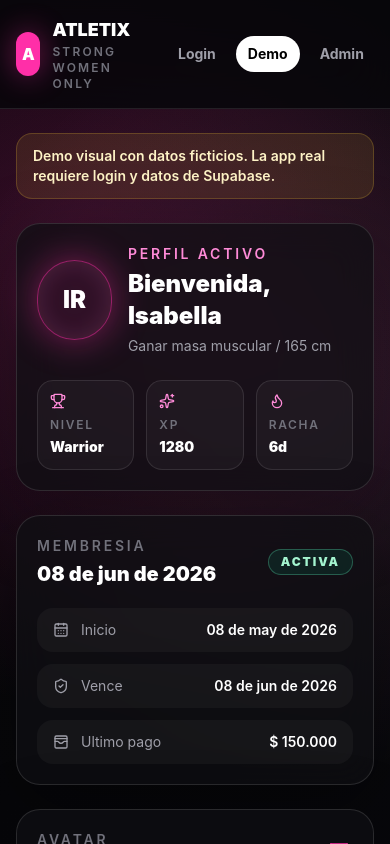
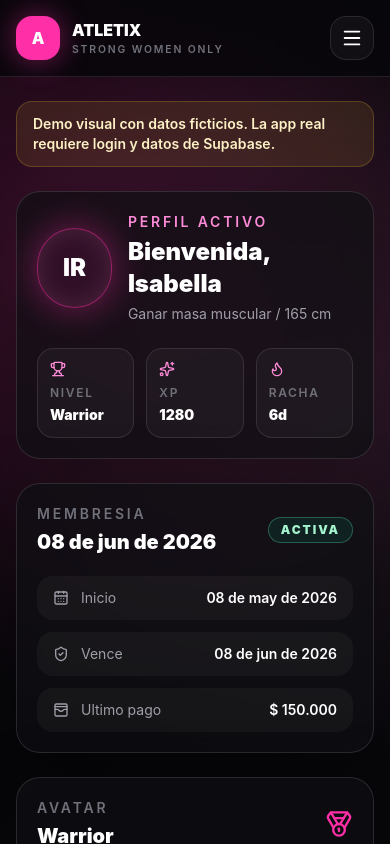
Before and after one commit to atletixsaiapp-spec/atletix, a Next.js app: page /demo in a window 390 px wide. Shown: the top 844 px of the page. Built offline with nearby package versions, Linux system fonts and the light colour scheme.

Commit message:
Add responsive mobile navigation

```diff
--- a/src/app/admin/page.tsx
+++ b/src/app/admin/page.tsx
@@ -15,7 +15,8 @@ import {
   UsersRound,
 } from "lucide-react";
 import { createMemberAccount } from "@/app/admin/actions";
-import { StatusBadge, TopNav } from "@/components/brand-nav";
+import { StatusBadge } from "@/components/ui/atoms/status-badge";
+import { TopNav } from "@/components/ui/organisms/top-nav";
 import {
   type AdminDashboardMember,
   getAdminDashboardData,
--- a/src/app/clientes/[id]/page.tsx
+++ b/src/app/clientes/[id]/page.tsx
@@ -14,7 +14,8 @@ import {
   Scale,
   Sparkles,
 } from "lucide-react";
-import { StatusBadge, TopNav } from "@/components/brand-nav";
+import { StatusBadge } from "@/components/ui/atoms/status-badge";
+import { TopNav } from "@/components/ui/organisms/top-nav";
 import { requireAdmin } from "@/lib/auth";
 import {
   formatCurrency,
--- a/src/app/dashboard/page.tsx
+++ b/src/app/dashboard/page.tsx
@@ -1,6 +1,6 @@
 import Link from "next/link";
 import { Dumbbell, MailCheck } from "lucide-react";
-import { TopNav } from "@/components/brand-nav";
+import { TopNav } from "@/components/ui/organisms/top-nav";
 import { requireUser } from "@/lib/auth";
 
 export default async function DashboardPage() {
--- a/src/app/demo/page.tsx
+++ b/src/app/demo/page.tsx
@@ -13,7 +13,8 @@ import {
   UserRound,
   WalletCards,
 } from "lucide-react";
-import { StatusBadge, TopNav } from "@/components/brand-nav";
+import { StatusBadge } from "@/components/ui/atoms/status-badge";
+import { TopNav } from "@/components/ui/organisms/top-nav";
 import {
   formatCurrency,
   formatShortDate,
--- a/src/app/reset-password/page.tsx
+++ b/src/app/reset-password/page.tsx
@@ -1,5 +1,5 @@
 import { ResetPasswordForm } from "@/components/auth/reset-password-form";
-import { TopNav } from "@/components/brand-nav";
+import { TopNav } from "@/components/ui/organisms/top-nav";
 
 export default function ResetPasswordPage() {
   return (
--- a/src/components/auth/login-screen.tsx
+++ b/src/components/auth/login-screen.tsx
@@ -1,7 +1,7 @@
 import type { ReactNode } from "react";
 import { Dumbbell, KeyRound, LockKeyhole, Mail, ShieldCheck, UserRound } from "lucide-react";
-import { TopNav } from "@/components/brand-nav";
 import { signIn } from "@/app/auth/actions";
+import { TopNav } from "@/components/ui/organisms/top-nav";
 
 const errorCopy: Record<string, string> = {
   missing_credentials: "Ingresa usuario o correo y contrasena para continuar.",
--- a/src/components/brand-nav.tsx
+++ /dev/null
@@ -1,72 +0,0 @@
-import Link from "next/link";
-import type { MembershipStatus } from "@/lib/atletix-data";
-import { getStatusLabel } from "@/lib/atletix-data";
-
-export function TopNav({
-  active,
-}: {
-  active: "clienta" | "admin" | "demo" | "login";
-}) {
-  return (
-    <header className="sticky top-0 z-30 border-b border-white/10 bg-[#07070a]/82 backdrop-blur-xl">
-      <div className="mx-auto flex w-full max-w-7xl items-center justify-between gap-4 px-4 py-4 sm:px-6 lg:px-8">
-        <Link href="/" className="flex items-center gap-3">
-          <div className="grid size-11 place-items-center rounded-2xl bg-[#ff2fa8] font-black text-white shadow-[0_0_30px_rgba(255,47,168,0.45)]">
-            A
-          </div>
-          <div>
-            <p className="text-lg font-black tracking-normal text-white">ATLETIX</p>
-            <p className="text-xs font-semibold uppercase tracking-[0.18em] text-zinc-500">
-              Strong Women Only
-            </p>
-          </div>
-        </Link>
-
-        <nav className="flex items-center gap-2">
-          <NavLink href="/" label="Login" active={active === "login"} />
-          <NavLink href="/demo" label="Demo" active={active === "demo"} />
-          <NavLink href="/admin" label="Admin" active={active === "admin"} />
-        </nav>
-      </div>
-    </header>
-  );
-}
-
-function NavLink({
-  href,
-  label,
-  active,
-}: {
-  href: string;
-  label: string;
-  active: boolean;
-}) {
-  return (
-    <Link
-      href={href}
-      className={`rounded-full px-3 py-2 text-sm font-bold transition ${
-        active
-          ? "bg-white text-black"
-          : "text-zinc-400 hover:bg-white/10 hover:text-white"
-      }`}
-    >
-      {label}
-    </Link>
-  );
-}
-
-export function StatusBadge({ status }: { status: MembershipStatus }) {
-  const styles: Record<MembershipStatus, string> = {
-    active: "border-emerald-300/30 bg-emerald-400/10 text-emerald-200",
-    expiring: "border-amber-300/30 bg-amber-400/10 text-amber-200",
-    expired: "border-red-300/30 bg-red-400/10 text-red-200",
-  };
-
-  return (
-    <span
-      className={`rounded-full border px-3 py-1 text-xs font-black uppercase tracking-[0.16em] ${styles[status]}`}
-    >
-      {getStatusLabel(status)}
-    </span>
-  );
-}
--- /dev/null
+++ b/src/components/ui/atoms/brand-logo.tsx
@@ -0,0 +1,19 @@
+import Link from "next/link";
+
+export function BrandLogo() {
+  return (
+    <Link href="/login" className="flex min-w-0 items-center gap-3">
+      <div className="grid size-11 shrink-0 place-items-center rounded-2xl bg-[#ff2fa8] font-black text-white shadow-[0_0_30px_rgba(255,47,168,0.45)]">
+        A
+      </div>
+      <div className="min-w-0">
+        <p className="text-base font-black tracking-normal text-white sm:text-lg">
+          ATLETIX
+        </p>
+        <p className="text-[0.65rem] font-semibold uppercase tracking-[0.18em] text-zinc-500 max-[380px]:hidden">
+          Strong Women Only
+        </p>
+      </div>
+    </Link>
+  );
+}
--- /dev/null
+++ b/src/components/ui/atoms/nav-link.tsx
@@ -0,0 +1,38 @@
+import Link from "next/link";
+
+export function NavLink({
+  active,
+  href,
+  label,
+  onClick,
+  variant = "desktop",
+}: {
+  active: boolean;
+  href: string;
+  label: string;
+  onClick?: () => void;
+  variant?: "desktop" | "mobile";
+}) {
+  const baseClass =
+    "font-bold transition focus-visible:outline focus-visible:outline-2 focus-visible:outline-offset-2 focus-visible:outline-[#ff8bd8]";
+  const desktopClass = `rounded-full px-3 py-2 text-sm ${
+    active
+      ? "bg-white text-black"
+      : "text-zinc-400 hover:bg-white/10 hover:text-white"
+  }`;
+  const mobileClass = `flex items-center justify-between rounded-2xl border px-4 py-4 text-base ${
+    active
+      ? "border-white bg-white text-black"
+      : "border-white/10 bg-white/[0.04] text-zinc-200 hover:border-[#ff2fa8]/50 hover:bg-[#ff2fa8]/10"
+  }`;
+
+  return (
+    <Link
+      href={href}
+      onClick={onClick}
+      className={`${baseClass} ${variant === "mobile" ? mobileClass : desktopClass}`}
+    >
+      {label}
+    </Link>
+  );
+}
--- /dev/null
+++ b/src/components/ui/atoms/status-badge.tsx
@@ -0,0 +1,18 @@
+import type { MembershipStatus } from "@/lib/atletix-data";
+import { getStatusLabel } from "@/lib/atletix-data";
+
+export function StatusBadge({ status }: { status: MembershipStatus }) {
+  const styles: Record<MembershipStatus, string> = {
+    active: "border-emerald-300/30 bg-emerald-400/10 text-emerald-200",
+    expiring: "border-amber-300/30 bg-amber-400/10 text-amber-200",
+    expired: "border-red-300/30 bg-red-400/10 text-red-200",
+  };
+
+  return (
+    <span
+      className={`rounded-full border px-3 py-1 text-xs font-black uppercase tracking-[0.16em] ${styles[status]}`}
+    >
+      {getStatusLabel(status)}
+    </span>
+  );
+}
--- /dev/null
+++ b/src/components/ui/icons/nav-icons.ts
@@ -0,0 +1 @@
+export { Menu, X } from "lucide-react";
--- /dev/null
+++ b/src/components/ui/organisms/top-nav.tsx
@@ -0,0 +1,90 @@
+"use client";
+
+import { useState } from "react";
+import { BrandLogo } from "@/components/ui/atoms/brand-logo";
+import { NavLink } from "@/components/ui/atoms/nav-link";
+import { Menu, X } from "@/components/ui/icons/nav-icons";
+
+type TopNavActive = "clienta" | "admin" | "demo" | "login";
+
+const navItems: { href: string; key: TopNavActive; label: string }[] = [
+  { href: "/login", key: "login", label: "Login" },
+  { href: "/demo", key: "demo", label: "Demo" },
+  { href: "/admin", key: "admin", label: "Admin" },
+];
+
+export function TopNav({ active }: { active: TopNavActive }) {
+  const [isOpen, setIsOpen] = useState(false);
+
+  return (
+    <header className="sticky top-0 z-30 border-b border-white/10 bg-[#07070a]/82 backdrop-blur-xl">
+      <div className="mx-auto flex w-full max-w-7xl items-center justify-between gap-4 px-4 py-4 sm:px-6 lg:px-8">
+        <BrandLogo />
+
+        <nav className="hidden items-center gap-2 md:flex" aria-label="Principal">
+          {navItems.map((item) => (
+            <NavLink
+              key={item.key}
+              href={item.href}
+              label={item.label}
+              active={active === item.key}
+            />
+          ))}
+        </nav>
+
+        <button
+          type="button"
+          aria-label={isOpen ? "Cerrar menu" : "Abrir menu"}
+          aria-expanded={isOpen}
+          aria-controls="mobile-navigation"
+          onClick={() => setIsOpen((current) => !current)}
+          className="inline-grid size-11 place-items-center rounded-2xl border border-white/10 bg-white/[0.04] text-white transition hover:border-[#ff2fa8]/50 hover:bg-[#ff2fa8]/10 focus-visible:outline focus-visible:outline-2 focus-visible:outline-offset-2 focus-visible:outline-[#ff8bd8] md:hidden"
+        >
+          {isOpen ? <X size={22} /> : <Menu size={22} />}
+        </button>
+      </div>
+
+      {isOpen ? (
+        <div className="fixed inset-0 top-[76px] z-40 md:hidden">
+          <button
+            type="button"
+            aria-label="Cerrar menu"
+            className="absolute inset-0 h-full w-full bg-black/70 backdrop-blur-sm"
+            onClick={() => setIsOpen(false)}
+          />
+          <aside
+            id="mobile-navigation"
+            className="absolute right-3 top-3 w-[min(22rem,calc(100vw-1.5rem))] rounded-3xl border border-white/10 bg-[#09090d] p-4 shadow-2xl shadow-black/60"
+          >
+            <div className="mb-4 flex items-center justify-between gap-3">
+              <p className="text-xs font-black uppercase tracking-[0.18em] text-zinc-500">
+                Menu
+              </p>
+              <button
+                type="button"
+                aria-label="Cerrar menu"
+                onClick={() => setIsOpen(false)}
+                className="inline-grid size-10 place-items-center rounded-2xl bg-white/[0.06] text-zinc-200 transition hover:bg-white/10 focus-visible:outline focus-visible:outline-2 focus-visible:outline-offset-2 focus-visible:outline-[#ff8bd8]"
+              >
+                <X size={20} />
+              </button>
+            </div>
+
+            <nav className="grid gap-3" aria-label="Principal movil">
+              {navItems.map((item) => (
+                <NavLink
+                  key={item.key}
+                  href={item.href}
+                  label={item.label}
+                  active={active === item.key}
+                  onClick={() => setIsOpen(false)}
+                  variant="mobile"
+                />
+              ))}
+            </nav>
+          </aside>
+        </div>
+      ) : null}
+    </header>
+  );
+}
```
Also changed, not shown: 1 other file (tests, documents, lock files or other folders).
